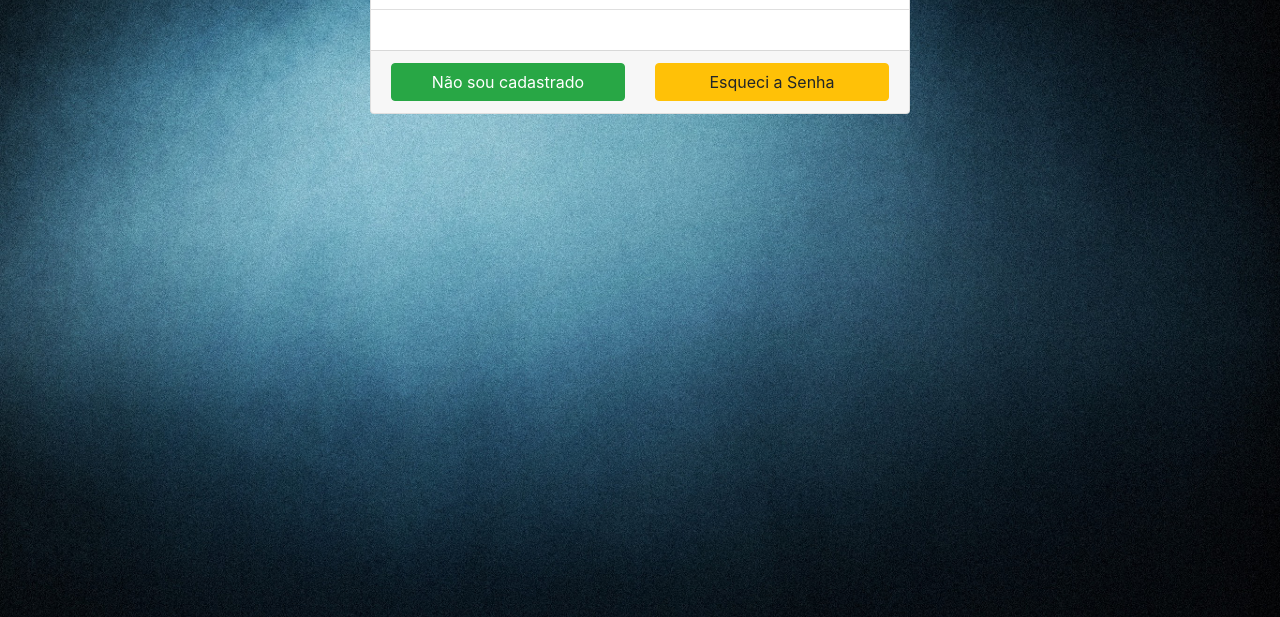
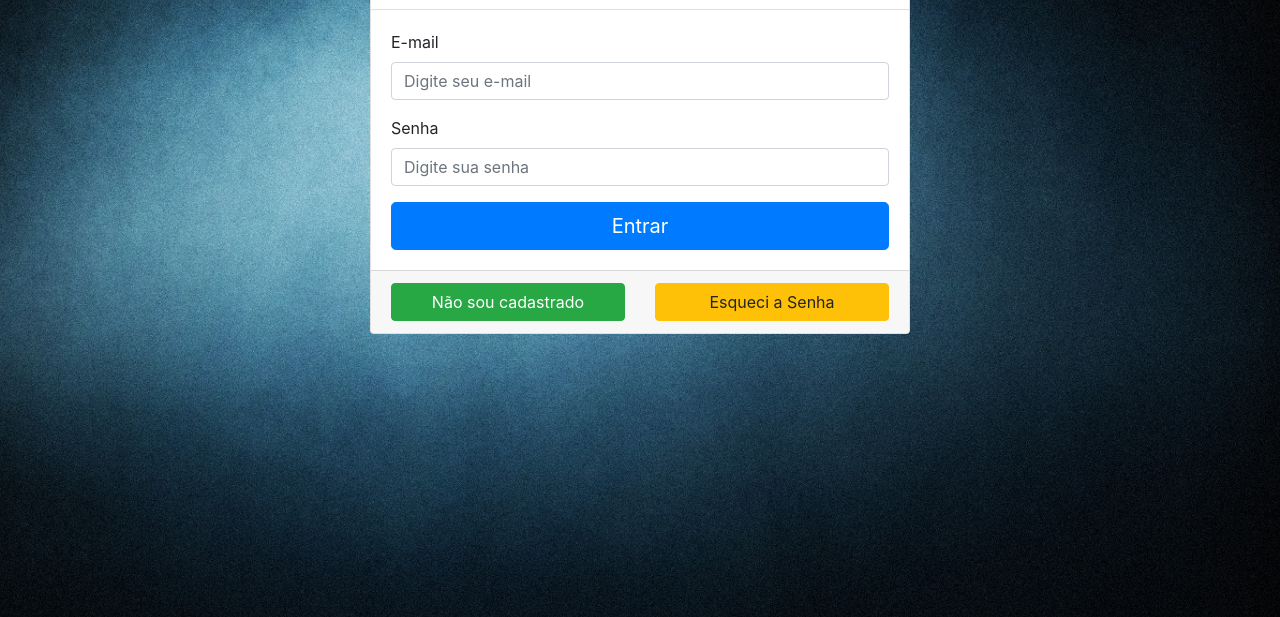
Before and after one commit to felipeoliveiragomes/agenda, a plain HTML site: page index.html in a window 1280 px wide. Shown: the part 183-800 px from the top of the page. Drawn offline with Linux system fonts and the light colour scheme.

Commit message:
adicionando os campos email e senha

```diff
--- a/index.html
+++ b/index.html
@@ -36,7 +36,21 @@
                     </div>
 
                     <div class="card-body">
-                        <form>
+                        <form id="login" method="post" action="login.php">
+
+                            <div class="form-group">
+
+                                <label for="mailUsuario">E-mail</label>
+                                <input type="email" class="form-control" id="mailUsuario" placeholder="Digite seu e-mail" required>
+                            </div>
+
+                            <div class="form-group">
+
+                                <label for="senhaUsuario">Senha</label>
+                                <input type="password" class="form-control" id="senhaUsuario" placeholder="Digite sua senha" required>
+                            </div>
+
+                            <button id="entrarLogin" type="submit" class="btn btn-primary btn-block btn-lg">Entrar</button>
 
                         </form>
                     </div>
```
